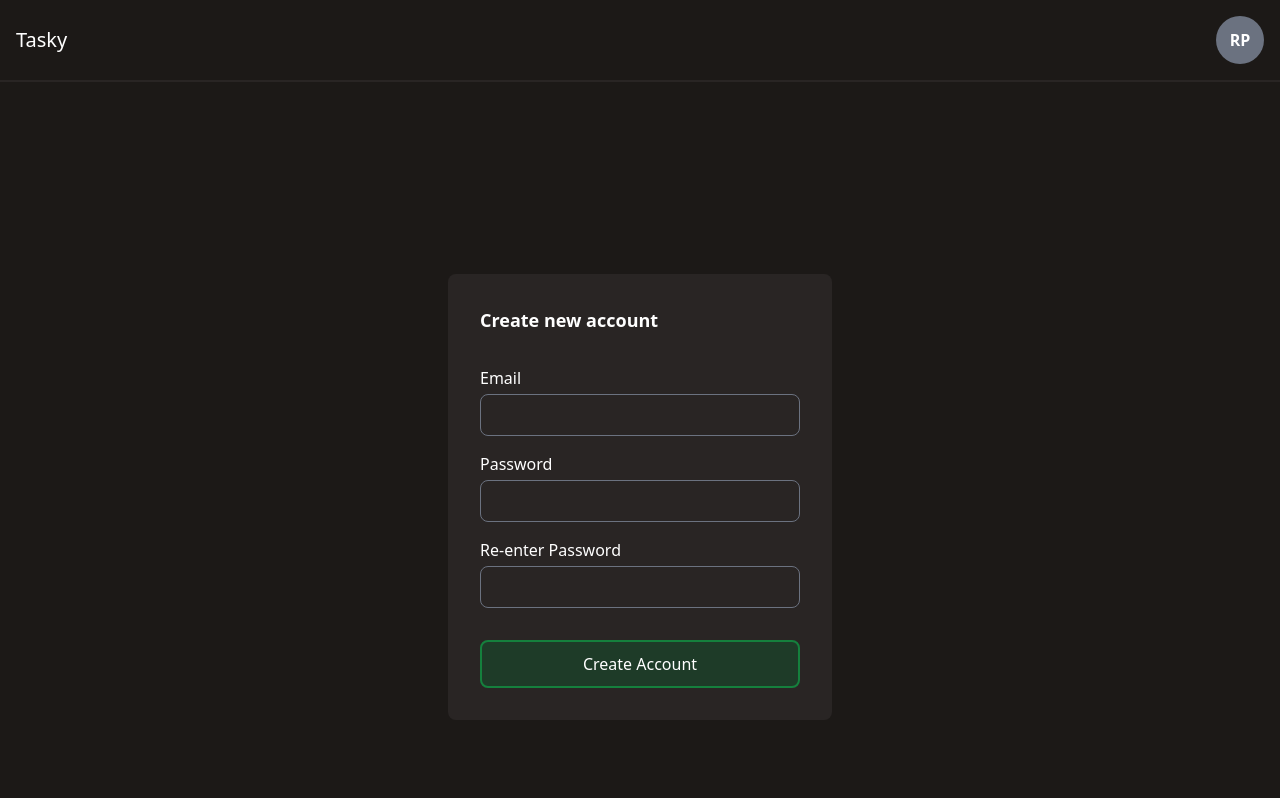
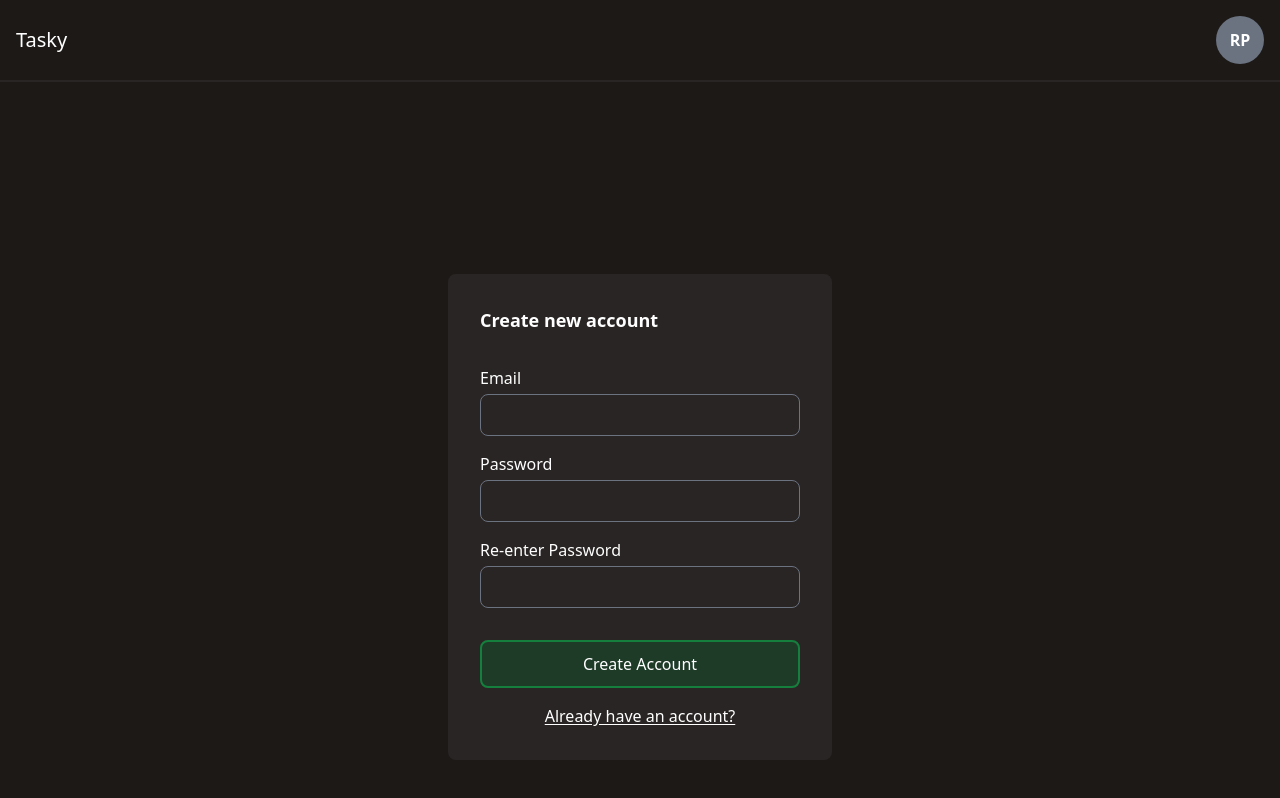
Before and after one commit to thejus-r/tasky, a React (Vite) app: page /signup in a window 1280 px wide. Built offline with nearby package versions, Linux system fonts and the light colour scheme; no server answers.

Commit message:
added links to switch between login and signup

```diff
--- a/src/routes/LoginPage.tsx
+++ b/src/routes/LoginPage.tsx
@@ -1,5 +1,5 @@
 import { useState } from "react";
-import { useNavigate } from "react-router-dom";
+import { NavLink, useNavigate } from "react-router-dom";
 import { useAppDispatch, useAppSelector } from "../app/hooks";
 import { logIn, setError } from "../bloc/authSlice";
 import { supabaseLogIn } from "../utils/LoginUtils";
@@ -86,6 +86,12 @@ export default function SignUpPage() {
         >
           Login
         </button>
+        <NavLink
+          className="underline underline-offset-2 text-center"
+          to={"/signup"}
+        >
+          Don't have account?
+        </NavLink>
       </form>
     </div>
   );
--- a/src/routes/SignUp.tsx
+++ b/src/routes/SignUp.tsx
@@ -2,7 +2,7 @@ import { useState } from "react";
 import { produce } from "immer";
 import { useAppDispatch, useAppSelector } from "../app/hooks";
 import { logIn, setError } from "../bloc/authSlice";
-import { redirect, useNavigate } from "react-router-dom";
+import { NavLink, redirect, useNavigate } from "react-router-dom";
 import supabase from "../lib/database";
 import { supabaseSignUp, supabaseLogIn } from "../utils/LoginUtils";
 
@@ -99,6 +99,12 @@ export default function SignUpPage() {
         >
           Create Account
         </button>
+        <NavLink
+          className="underline underline-offset-2 text-center"
+          to={"/login"}
+        >
+          Already have an account?
+        </NavLink>
       </form>
     </div>
   );
```
